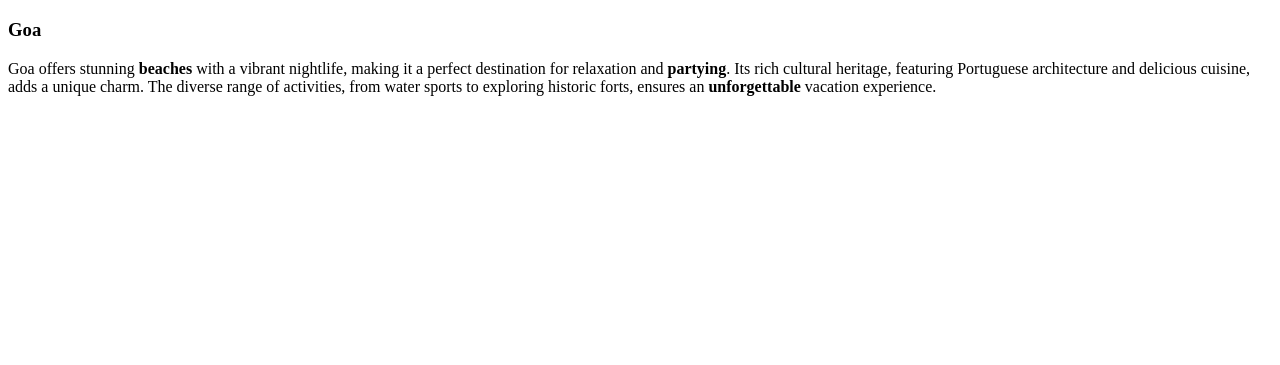
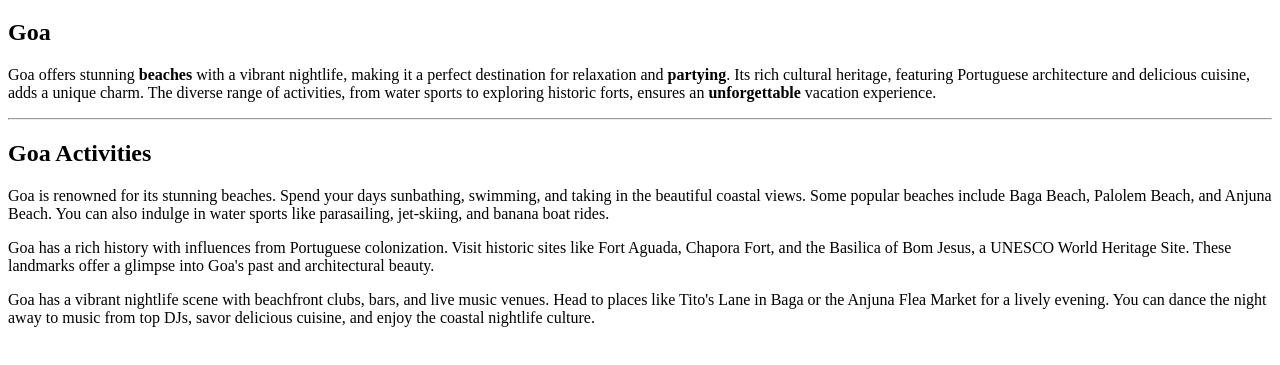
Before and after one commit to 44-563-WebApps-F23/44563-webapps-f23-assignment3-varunrachakatla, a plain HTML site: page index.html in a window 1280 px wide. Shown: the part 61-426 px from the top of the page. Drawn offline with Linux system fonts and the light colour scheme.

Commit message:
third commit

```diff
--- a/index.html
+++ b/index.html
@@ -5,7 +5,12 @@
     </head>
     <body>
         <h1>Varunraj Rachakatla</h1>
-        <h3>Goa</h3>
+        <h2>Goa</h2>
         <p>Goa offers stunning <b>beaches</b> with a vibrant nightlife, making it a perfect destination for relaxation and <b>partying</b>. Its rich cultural heritage, featuring Portuguese architecture and delicious cuisine, adds a unique charm. The diverse range of activities, from water sports to exploring historic forts, ensures an <b>unforgettable</b> vacation experience.</p>
+        <hr>
+        <h2>Goa Activities</h2>
+        <P>Goa is renowned for its stunning beaches. Spend your days sunbathing, swimming, and taking in the beautiful coastal views. Some popular beaches include Baga Beach, Palolem Beach, and Anjuna Beach. You can also indulge in water sports like parasailing, jet-skiing, and banana boat rides.</P>
+        <p>Goa has a rich history with influences from Portuguese colonization. Visit historic sites like Fort Aguada, Chapora Fort, and the Basilica of Bom Jesus, a UNESCO World Heritage Site. These landmarks offer a glimpse into Goa's past and architectural beauty.</p>
+        <p>Goa has a vibrant nightlife scene with beachfront clubs, bars, and live music venues. Head to places like Tito's Lane in Baga or the Anjuna Flea Market for a lively evening. You can dance the night away to music from top DJs, savor delicious cuisine, and enjoy the coastal nightlife culture.</p>
     </body>
 </html>
```
